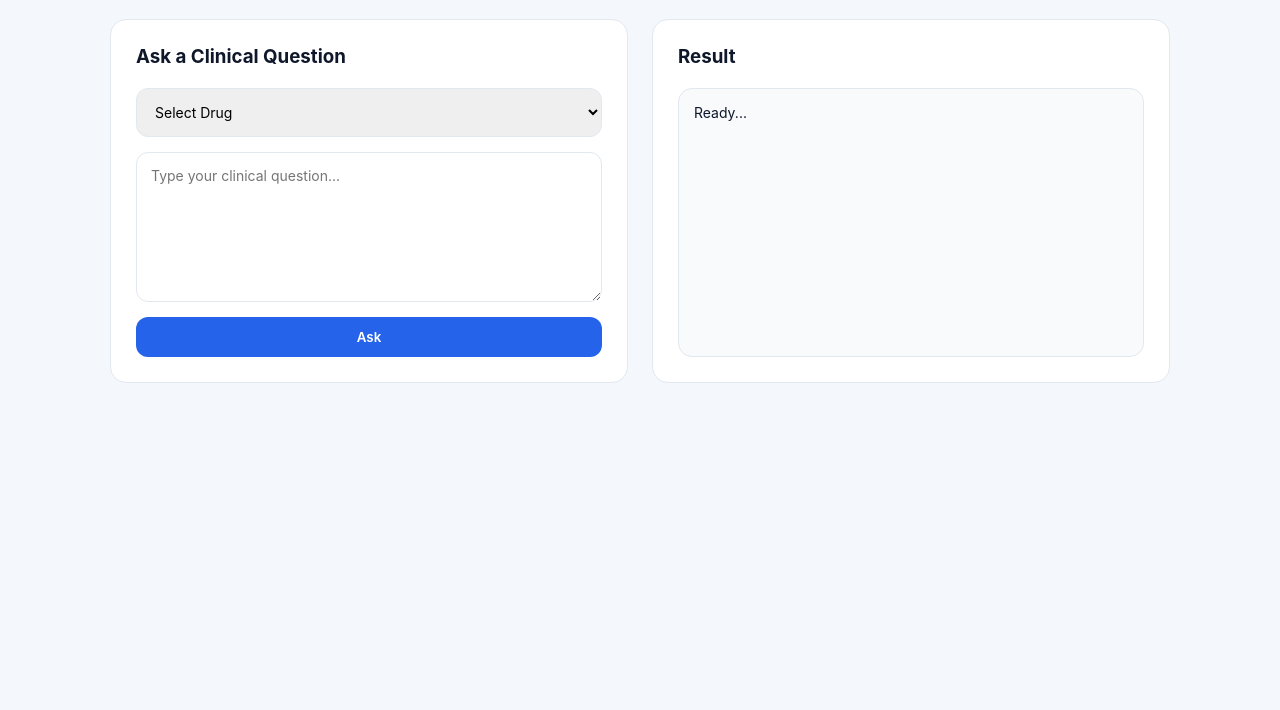
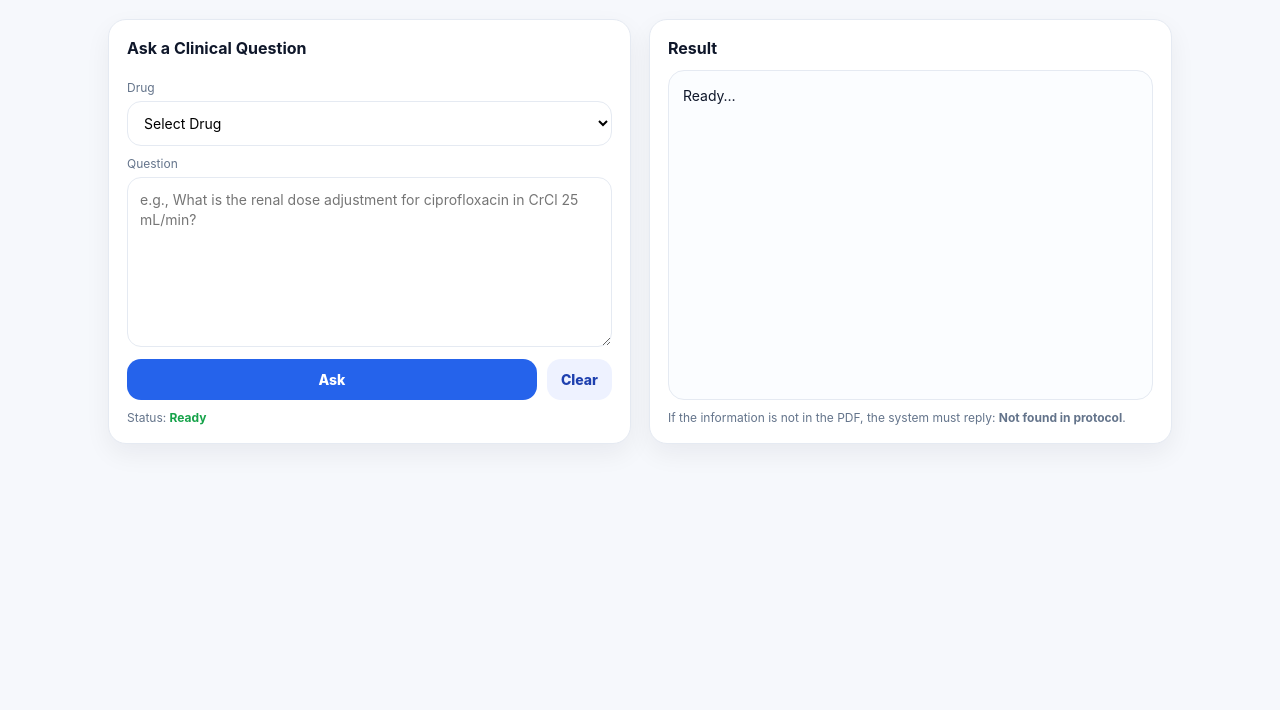
Before and after one commit to mxmx9669-beep/doseguide-ai, a website: page index.html in a window 1280 px wide. Shown: the part 90-800 px from the top of the page. Drawn offline with Linux system fonts and the light colour scheme.

Commit message:
Update index.html

```diff
--- a/index.html
+++ b/index.html
@@ -1,131 +1,207 @@
 <!DOCTYPE html>
 <html lang="en">
 <head>
-<meta charset="UTF-8">
-<meta name="viewport" content="width=device-width, initial-scale=1.0">
+<meta charset="UTF-8" />
+<meta name="viewport" content="width=device-width, initial-scale=1.0" />
 <title>DoseGuide AI</title>
-
 <style>
   :root{
     --primary:#2563eb;
-  --bg:#f4f7fb;
+    --bg:#f6f8fc;
     --card:#ffffff;
-  --border:#e2e8f0;
+    --border:#e5eaf2;
     --text:#0f172a;
-  --radius:16px;
+    --muted:#64748b;
+    --radius:18px;
   }
-*{box-sizing:border-box;font-family:Inter,system-ui;}
-body{margin:0;background:var(--bg);color:var(--text);}
-.container{max-width:1100px;margin:auto;padding:40px 20px;}
-.header{display:flex;justify-content:space-between;margin-bottom:40px;}
-.logo{font-size:24px;font-weight:700;color:var(--primary);}
-.badge{background:#e0f2fe;color:#0284c7;padding:6px 14px;border-radius:999px;font-size:13px;}
-.grid{display:grid;grid-template-columns:1fr 1fr;gap:24px;}
-.card{background:var(--card);border:1px solid var(--border);border-radius:var(--radius);padding:25px;display:flex;flex-direction:column;}
-h3{margin:0 0 20px;}
+  *{ box-sizing:border-box; font-family: Inter, system-ui, -apple-system, Segoe UI, Roboto, Arial; }
+  body{ margin:0; background:var(--bg); color:var(--text); }
+  .container{ max-width:1100px; margin:auto; padding:34px 18px; }
+  .header{ display:flex; justify-content:space-between; align-items:center; margin-bottom:22px; gap:12px; }
+  .logo{ font-size:26px; font-weight:800; letter-spacing:.2px; color:var(--primary); }
+  .badge{ background:#e8f2ff; color:#1d4ed8; padding:8px 14px; border-radius:999px; font-size:13px; font-weight:700; }
+  .sub{ color:var(--muted); margin-top:6px; font-size:13px; }
+  .grid{ display:grid; grid-template-columns: 1fr 1fr; gap:18px; }
+  .card{
+    background:var(--card);
+    border:1px solid var(--border);
+    border-radius:var(--radius);
+    padding:18px;
+    box-shadow: 0 10px 26px rgba(15,23,42,.06);
+    display:flex; flex-direction:column;
+    min-height: 420px;
+  }
+  h3{ margin:0 0 12px; font-size:16px; }
+  label{ font-size:12px; color:var(--muted); margin:10px 0 6px; }
   select, textarea{
     width:100%;
-  padding:14px;
-  border-radius:12px;
+    padding:12px 12px;
+    border-radius:14px;
     border:1px solid var(--border);
     font-size:14px;
-  margin-bottom:15px;
+    outline:none;
+    transition:.15s;
+    background:#fff;
   }
-textarea{min-height:150px;resize:vertical;}
+  select:focus, textarea:focus{ border-color:#93c5fd; box-shadow:0 0 0 4px rgba(59,130,246,.12); }
+  textarea{ min-height:170px; resize:vertical; line-height:1.45; }
+  .row{ display:flex; gap:10px; margin-top:12px; }
   button{
-  padding:12px;
-  border-radius:12px;
-  border:none;
-  cursor:pointer;
-  font-weight:600;
-  background:var(--primary);
-  color:white;
+    border:none; cursor:pointer;
+    border-radius:14px;
+    padding:12px 14px;
+    font-weight:800;
+    font-size:14px;
   }
-.result-box{
+  .primary{ background:var(--primary); color:#fff; flex:1; }
+  .primary:hover{ opacity:.95; }
+  .ghost{ background:#eef2ff; color:#1e40af; }
+  .result{
     flex:1;
     border:1px solid var(--border);
-  border-radius:14px;
-  padding:15px;
-  font-size:14px;
+    border-radius:16px;
+    padding:14px;
+    background:#fbfdff;
     white-space:pre-wrap;
     overflow:auto;
-  background:#f8fafc;
+    font-size:14px;
+    line-height:1.55;
   }
-@media(max-width:900px){
-  .grid{grid-template-columns:1fr;}
-}
+  .hint{ margin-top:10px; font-size:12px; color:var(--muted); }
+  .ok{ color:#16a34a; font-weight:700; }
+  .bad{ color:#dc2626; font-weight:700; }
+  @media (max-width: 920px){ .grid{ grid-template-columns:1fr; } .card{ min-height:auto; } }
 </style>
 </head>
 <body>
-
   <div class="container">
     <div class="header">
+      <div>
         <div class="logo">DoseGuide AI</div>
+        <div class="sub">Answers are restricted to the selected drug PDF only.</div>
+      </div>
       <div class="badge">Protocol Locked</div>
     </div>
 
     <div class="grid">
-
       <div class="card">
         <h3>Ask a Clinical Question</h3>
 
+        <label>Drug</label>
         <select id="drugSelect">
-<option value="">Select Drug</option>
-<option value="Ciprofloxacin">Ciprofloxacin</option>
-<option value="Levofloxacin">Levofloxacin</option>
-<option value="Meropenem">Meropenem</option>
-<option value="Vancomycin">Vancomycin</option>
-<option value="Spironolactone">Spironolactone</option>
+          <option value="">Loading drugs…</option>
         </select>
 
-<textarea
-id="question"
-placeholder="Type your clinical question..."
-spellcheck="true"
-></textarea>
+        <label>Question</label>
+        <textarea id="question" placeholder="e.g., What is the renal dose adjustment for ciprofloxacin in CrCl 25 mL/min?" spellcheck="true"></textarea>
 
-<button onclick="ask()">Ask</button>
+        <div class="row">
+          <button class="primary" id="askBtn" onclick="ask()">Ask</button>
+          <button class="ghost" onclick="clearAll()">Clear</button>
+        </div>
+
+        <div class="hint">
+          Status: <span id="status" class="ok">Ready</span>
+        </div>
       </div>
 
       <div class="card">
         <h3>Result</h3>
-<div id="result" class="result-box">Ready...</div>
+        <div id="result" class="result">Ready…</div>
+        <div class="hint">
+          If the information is not in the PDF, the system must reply: <b>Not found in protocol</b>.
         </div>
-
+      </div>
     </div>
   </div>
 
 <script>
+  // ✅ IMPORTANT: exact URL
+  const API_ENDPOINT = "https://steep-frost-149fdoseguide-api.mxmx9669.workers.dev";
+  const DRUGS_JSON = "vectorstores.json"; // must exist in same Pages site root
 
-const API_ENDPOINT = "https://steep-frost-149fdoseguide-api.mxmx9669.workers.dev";
+  function setStatus(text, kind="ok"){
+    const el = document.getElementById("status");
+    el.className = kind === "bad" ? "bad" : "ok";
+    el.textContent = text;
+  }
+
+  function clearAll(){
+    document.getElementById("question").value = "";
+    document.getElementById("result").textContent = "Ready…";
+    setStatus("Ready","ok");
+  }
+
+  async function loadDrugs(){
+    const select = document.getElementById("drugSelect");
+    select.innerHTML = `<option value="">Select Drug</option>`;
+    try{
+      const res = await fetch(DRUGS_JSON, { cache: "no-store" });
+      if(!res.ok) throw new Error("Failed to load vectorstores.json");
+      const map = await res.json();
+
+      const drugs = Object.keys(map).sort((a,b)=>a.localeCompare(b));
+      for(const drug of drugs){
+        const opt = document.createElement("option");
+        opt.value = drug;
+        opt.textContent = drug;
+        select.appendChild(opt);
+      }
+
+      setStatus("Ready","ok");
+    }catch(e){
+      select.innerHTML = `<option value="">(No drugs found)</option>`;
+      document.getElementById("result").textContent =
+        "Error: vectorstores.json not found or invalid.";
+      setStatus("Error","bad");
+      console.error(e);
+    }
+  }
 
   async function ask(){
     const drug = document.getElementById("drugSelect").value;
     const question = document.getElementById("question").value.trim();
     const resultBox = document.getElementById("result");
+    const btn = document.getElementById("askBtn");
 
     if(!drug || !question){
       resultBox.textContent = "Please select a drug and enter a question.";
+      setStatus("Missing input","bad");
       return;
     }
 
-  resultBox.textContent = "Processing...";
+    btn.disabled = true;
+    btn.style.opacity = ".7";
+    resultBox.textContent = "Processing…";
+    setStatus("Processing","ok");
 
     try{
-    const res = await fetch(API_ENDPOINT,{
-      method:"POST",
-      headers:{ "Content-Type":"application/json" },
-      body:JSON.stringify({ drug, question })
+      const res = await fetch(API_ENDPOINT, {
+        method: "POST",
+        headers: { "Content-Type":"application/json" },
+        body: JSON.stringify({ drug, question })
       });
 
-    const data = await res.json();
-    resultBox.textContent = data.answer || "No response returned.";
+      const data = await res.json().catch(()=> ({}));
 
+      if(!res.ok){
+        resultBox.textContent = data?.error || `Server error (${res.status}).`;
+        setStatus("Error","bad");
+      }else{
+        resultBox.textContent = data?.answer || "No response returned.";
+        setStatus("Done","ok");
+      }
     }catch(err){
       resultBox.textContent = "Error connecting to server.";
+      setStatus("Offline / DNS / CORS","bad");
+      console.error(err);
+    }finally{
+      btn.disabled = false;
+      btn.style.opacity = "1";
     }
   }
+
+  loadDrugs();
 </script>
-
 </body>
 </html>
```
Lines whose indentation alone changed are shown as unchanged.
